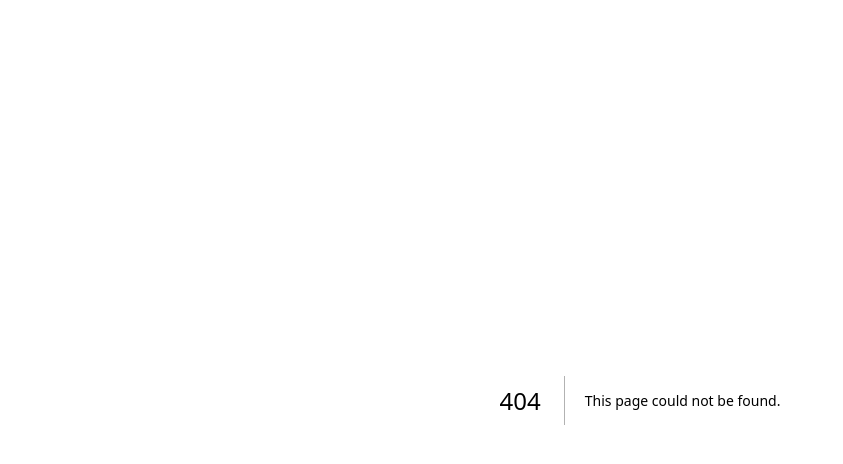
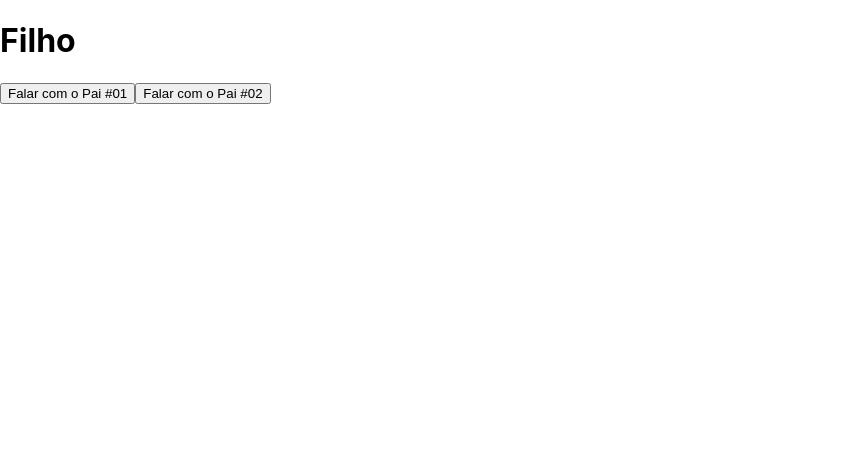
Before and after one commit to Victor110901/Revisao-React, a Next.js app: page /comunicacao/indireta1 in a window 1280 px wide. Before the commit this address had no page. Shown: the top 464 px of the page, without its empty margins (0-843 px from the left). Built offline with nearby package versions, Linux system fonts and the light colour scheme.

Commit message:
Aula 40 next Comunicação Indireta

```diff
--- /dev/null
+++ b/components/indireta1/Filho.jsx
@@ -0,0 +1,13 @@
+export default function Filho(props) {
+    return (
+        <div>
+            <h1>Filho</h1>
+            <button onClick={props.funcao}>Falar com o Pai #01</button>
+            <button onClick={
+                () => props.funcao("Passei no ENEM!", "Uhuuu", 10)
+            }>
+                Falar com o Pai #02
+                </button>
+        </div>
+    )
+}
--- /dev/null
+++ b/components/indireta1/Pai.jsx
@@ -0,0 +1,14 @@
+import Filho from "./Filho";
+
+export default function Pai(props) {
+
+    function falarComigo(param1, param2, param3) {
+        console.log(param1, param2, param3);
+    }
+
+    return (
+        <div>
+            <Filho funcao={falarComigo} />
+        </div>
+    )
+}
--- /dev/null
+++ b/pages/comunicacao/indireta1.jsx
@@ -0,0 +1,9 @@
+import Pai from "../../components/indireta1/Pai";
+
+export default function indireta1() {
+    return (
+        <div>
+            <Pai />
+        </div>
+    )
+}
```
